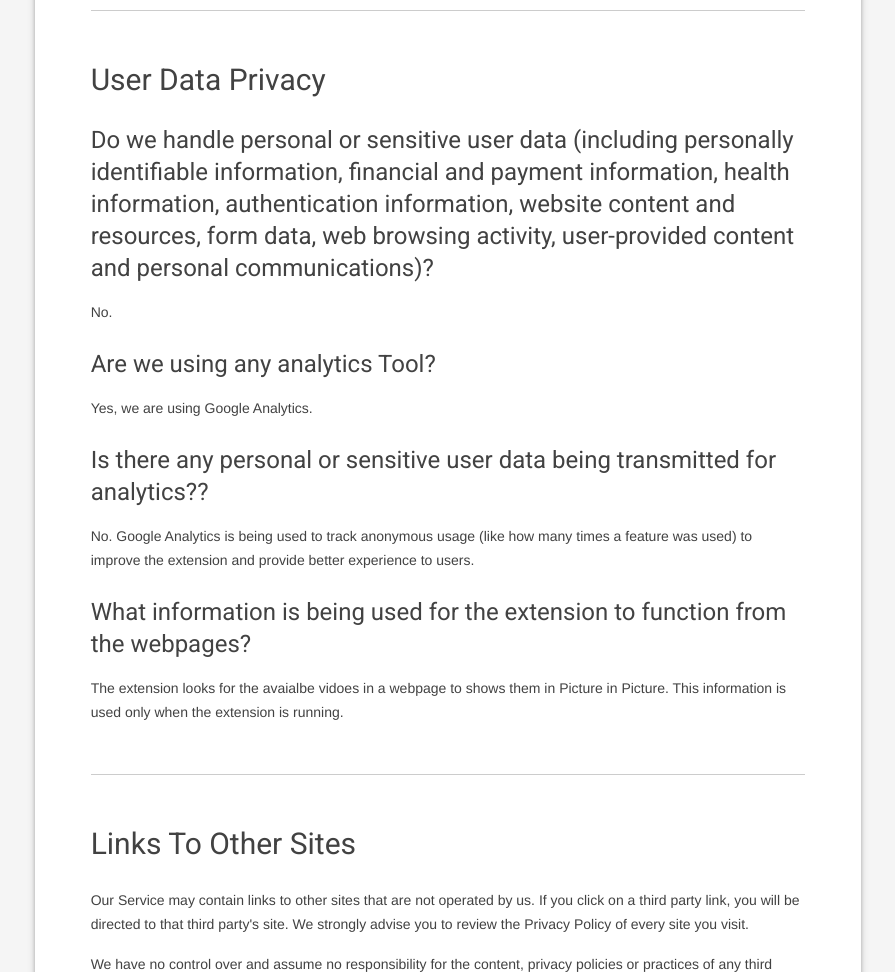
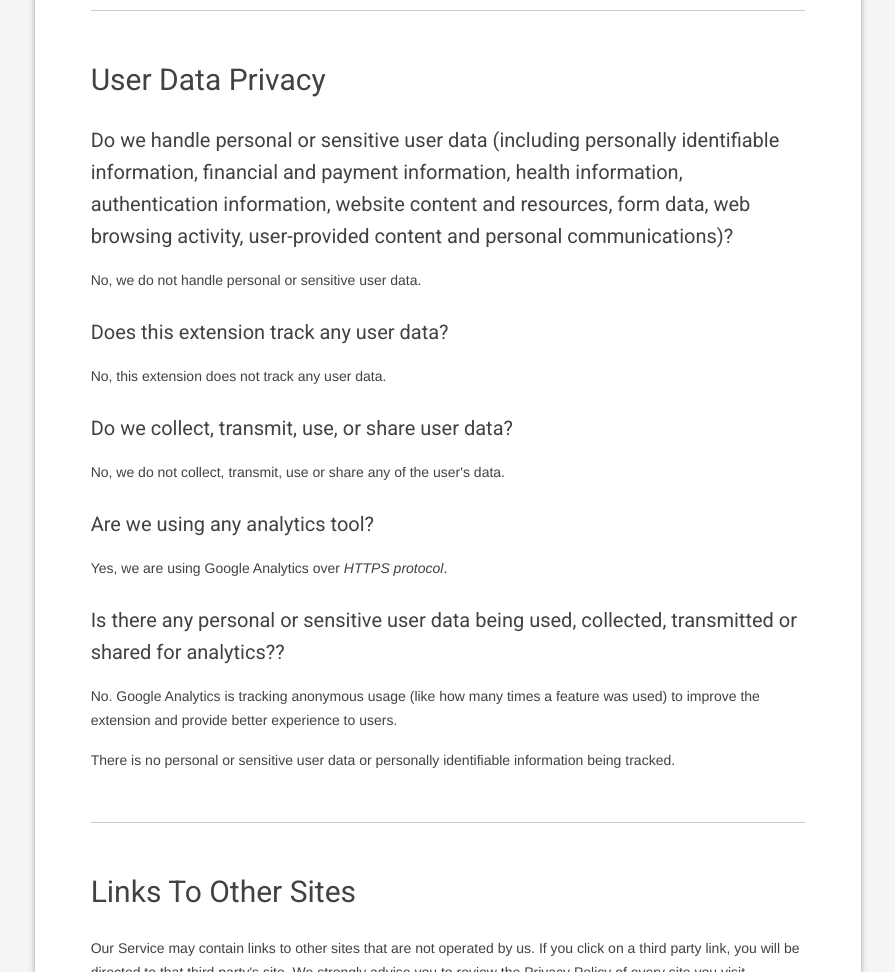
Before and after one commit to 010pixel/privacy-policy, a plain HTML site: page chrome/pip-buddy/index.html in a window 1280 px wide. Shown: the part 920-1892 px from the top of the page, without its empty margins (192-1087 px from the left). Drawn offline with nearby package versions, Linux system fonts and the light colour scheme.

Commit message:
Updated PIP Buddy Privacy Policy

```diff
--- a/chrome/pip-buddy/index.html
+++ b/chrome/pip-buddy/index.html
@@ -70,7 +70,15 @@
           font-size: 30px;
         }
         h4 {
-          font-size: 24px;
+          font-size: 20px;
+        }
+        .question:before {
+          /*content: 'Question: ';*/
+          font-weight: bold;
+        }
+        .answer:before {
+          /*content: 'Answer: ';*/
+          font-weight: bold;
         }
         .logo {
           float: right;
@@ -119,21 +127,26 @@
 
             <h3>User Data Privacy</h3>
 
-            <h4>Do we handle personal or sensitive user data (including personally identifiable information, financial and payment information, health information, authentication information, website content and resources, form data, web browsing activity, user-provided content and personal communications)?</h4>
+            <h4 class="question">Do we handle personal or sensitive user data (including personally identifiable information, financial and payment information, health information, authentication information, website content and resources, form data, web browsing activity, user-provided content and personal communications)?</h4>
 
-            <p>No.</p>
+            <p class="answer">No, we do not handle personal or sensitive user data.</p>
 
-            <h4>Are we using any analytics Tool?</h4>
+            <h4 class="question">Does this extension track any user data?</h4>
 
-            <p>Yes, we are using Google Analytics.</p>
+            <p class="answer">No, this extension does not track any user data.</p>
 
-            <h4>Is there any personal or sensitive user data being transmitted for analytics??</h4>
+            <h4 class="question">Do we collect, transmit, use, or share user data?</h4>
 
-            <p>No. Google Analytics is being used to track anonymous usage (like how many times a feature was used) to improve the extension and provide better experience to users.</p>
+            <p class="answer">No, we do not collect, transmit, use or share any of the user's data.</p>
 
-            <h4>What information is being used for the extension to function from the webpages?</h4>
+            <h4 class="question">Are we using any analytics tool?</h4>
 
-            <p>The extension looks for the avaialbe vidoes in a webpage to shows them in Picture in Picture. This information is used only when the extension is running.</p>
+            <p class="answer">Yes, we are using Google Analytics over <i>HTTPS protocol</i>.</p>
+
+            <h4 class="question">Is there any personal or sensitive user data being used, collected, transmitted or shared for analytics??</h4>
+
+            <p class="answer">No. Google Analytics is tracking anonymous usage (like how many times a feature was used) to improve the extension and provide better experience to users.</p>
+            <p>There is no personal or sensitive user data or personally identifiable information being tracked.</p>
 
             <br /><hr />
 
```
